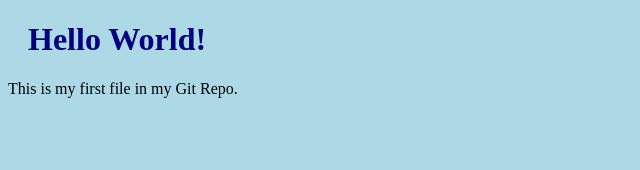
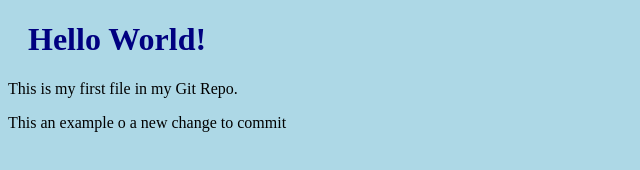
Before and after one commit to ffeijoord/ffeijoord.github.io, a plain HTML site: page index.html in a window 1280 px wide. Shown: the whole page, without its empty margins (0-640 px from the left). Drawn offline with Linux system fonts and the light colour scheme.

Commit message:
html file was updates with a new paragraph

```diff
--- a/index.html
+++ b/index.html
@@ -8,5 +8,6 @@
     <body>
         <h1>Hello World!</h1>
         <p>This is my first file in my Git Repo.</p>
+        <p>This an example o a new change to commit</p>
     </body>
 </html>
```
